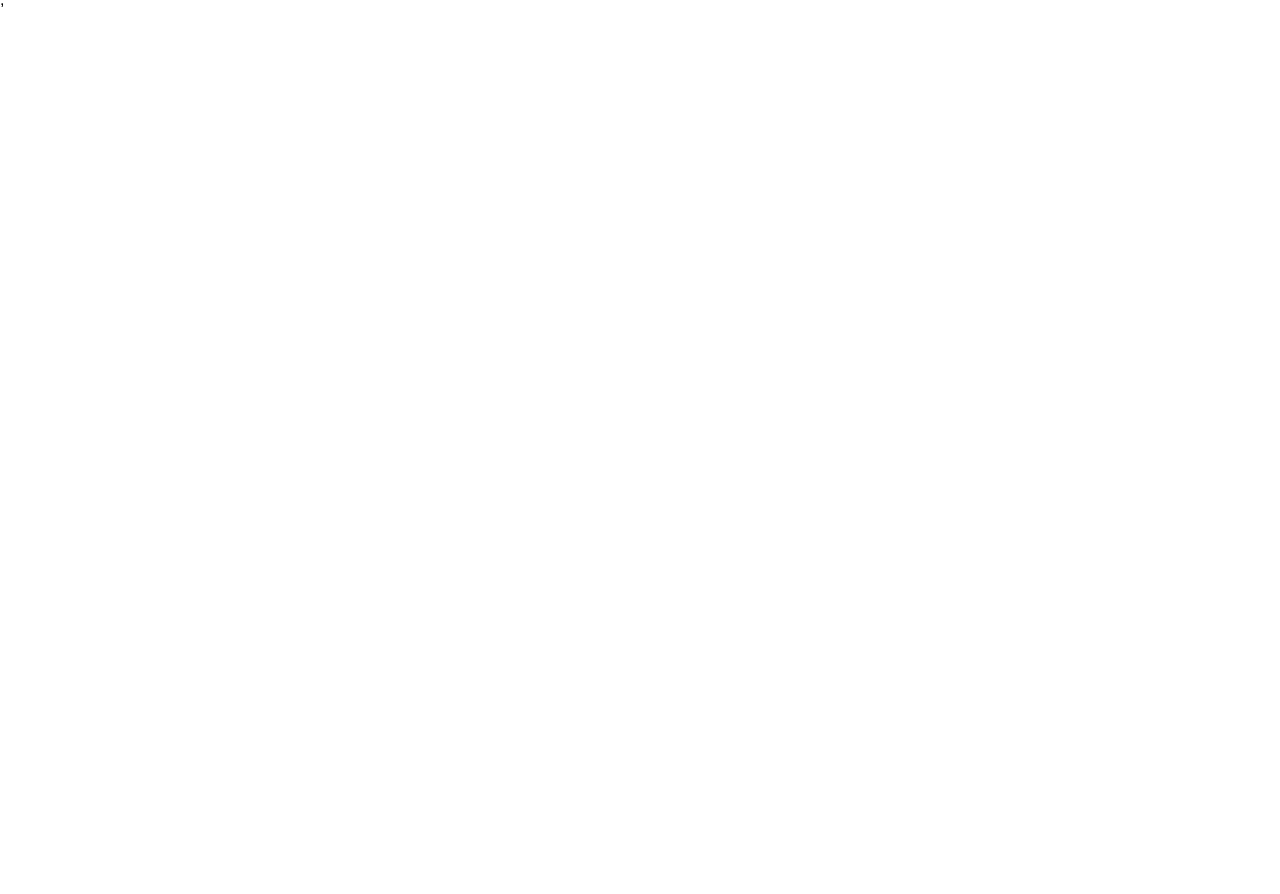
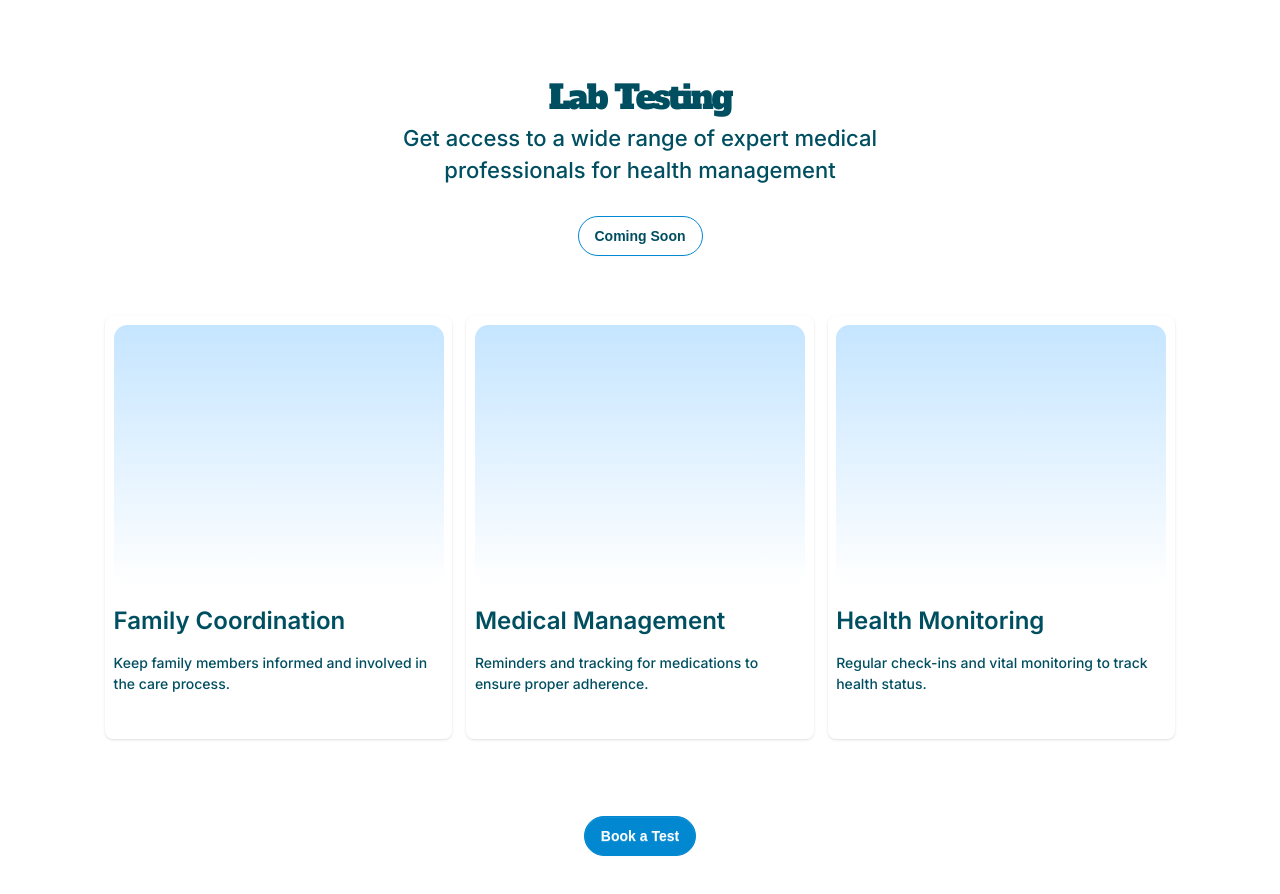
Before and after one commit to kentworld08/RockBalm, a Next.js app: page / in a window 1280 px wide. Shown: the part 3741-4635 px from the top of the page. Before the commit the page ends 3753 px from the top, so only its background shows below. Built offline with nearby package versions, Linux system fonts and the light colour scheme.

Commit message:
feat(home): add labTesting

```diff
--- a/components/Home/HomeView.tsx
+++ b/components/Home/HomeView.tsx
@@ -1,5 +1,6 @@
 import Consultation from "./Consultation";
 import Hero from "./Hero";
+import LabTesting from "./LabTesting";
 import Plans from "./Plans";
 import SeniorsStore from "./SeniorsStore";
 // import Offer from "./Offer";
@@ -12,6 +13,7 @@ const HomeView = () => {
       <Plans />
       <Consultation />
       <SeniorsStore />
+      <LabTesting />
     </div>
   );
 };
--- /dev/null
+++ b/components/Home/LabTesting.tsx
@@ -0,0 +1,60 @@
+const LabTesting = () => {
+  const consultationCardData = [
+    {
+      title: "Family Coordination",
+      description:
+        "Keep family members informed and involved in the care process.",
+    },
+    {
+      title: "Medical Management",
+      description:
+        "Reminders and tracking for medications to ensure proper adherence. ",
+    },
+
+    {
+      title: "Health Monitoring",
+      description:
+        "Regular check-ins and vital monitoring to track health status.",
+    },
+  ];
+
+  return (
+    <section className="bg-white flex justify-center items-center p-[84.5px] flex-col gap-[60px]">
+      <div className="text-primary text-center px-6">
+        <h1 className="font-alfa-slab font-normal text-[33px] -tracking-[2px]">
+          Lab Testing
+        </h1>
+        <p className="font-medium font-inter md:text-[22px] leading-[32px] md:w-[560px] w-[350px]">
+          Get access to a wide range of expert medical professionals for health
+          management
+        </p>
+        <button className="btn bg-transparent border-secondary text-primary rounded-full mt-[30px]">
+          Coming Soon
+        </button>
+      </div>
+      <div className="flex flex-col md:flex-row gap-[14.09px]">
+        {consultationCardData.map((item, index) => (
+          <div
+            key={index}
+            className="card w-[21.7rem] shadow-sm p-[8.47px] font-inter text-primary mb-[16.88px]"
+          >
+            <div className="bg-gradient-to-b from-[#C5E5FF] to-[#F8F8F8]w-[20rem] h-[261.58px] rounded-[13.32px]" />
+            <div className="mt-[16.88px]">
+              <h2 className="font-semibold md:text-[24px] w-full">
+                {item.title}
+              </h2>
+              <p className="font-medium md:text-[14px] mt-[13.03px] mb-[37px]">
+                {item.description}
+              </p>
+            </div>
+          </div>
+        ))}
+      </div>
+      <button className="bg-secondary border-secondary text-white rounded-full btn">
+        Book a Test
+      </button>
+    </section>
+  );
+};
+
+export default LabTesting;
```
